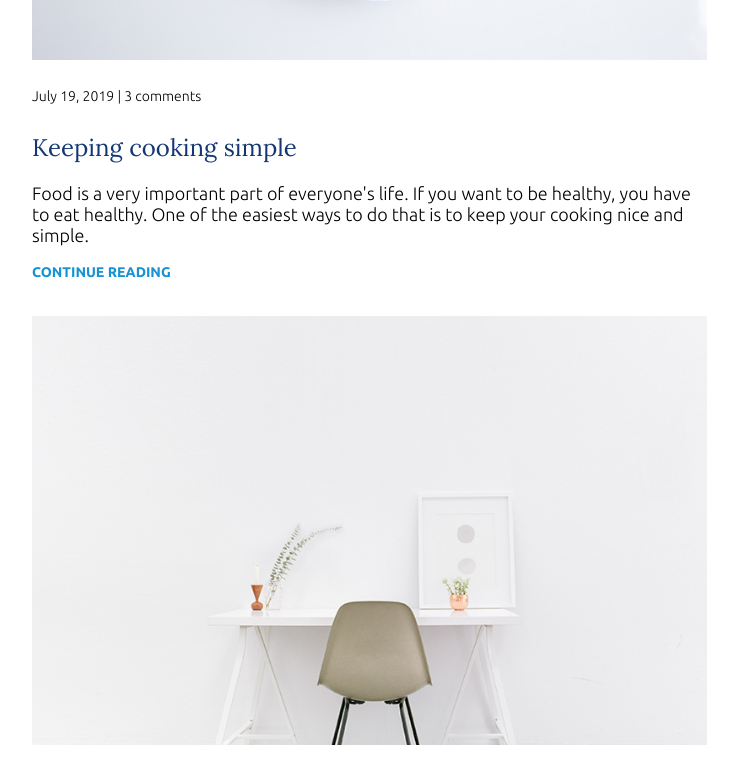
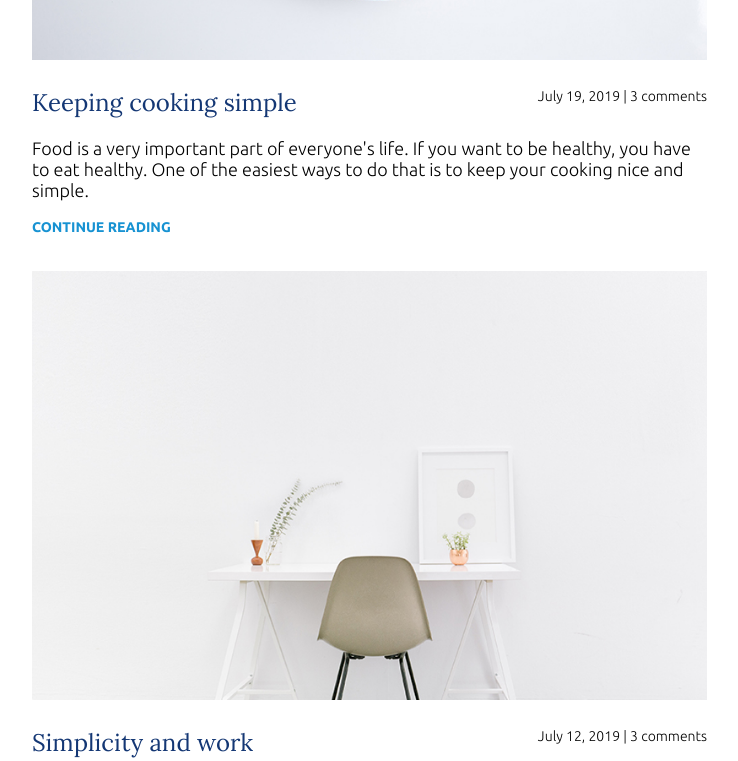
Before and after one commit to shruti1234627/social-life-flexbox-scrimba, a plain HTML site: page index.html in a window 1280 px wide. Shown: the part 1240-2001 px from the top of the page, without its empty margins (158-896 px from the left). Drawn offline with Linux system fonts and the light colour scheme.

Commit message:
with negative margins

```diff
--- a/css/style.css
+++ b/css/style.css
@@ -180,3 +180,13 @@ nav a:focus {
 .article-recent-secondary {
   order: 1;
 }
+
+@media (min-width: 550px) {
+  .article-recent-main {
+    margin-top: -2.5em;
+  }
+
+  .article-info {
+    text-align: right;
+  }
+}
```
